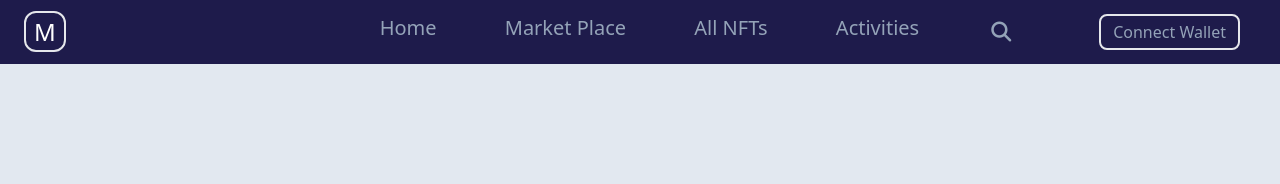
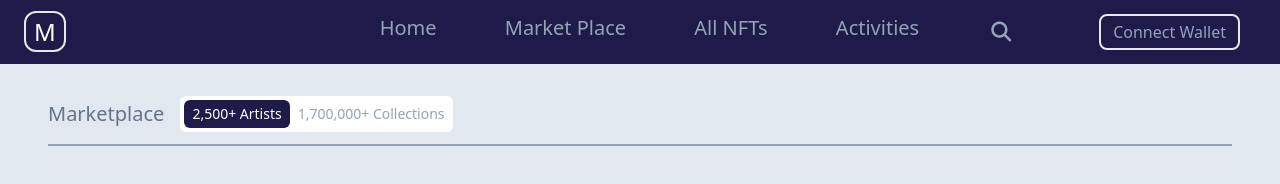
Before and after one commit to huska0707/NFT-Project, a plain HTML site: page pages/artist.html in a window 1280 px wide. Drawn offline with nearby package versions, Linux system fonts and the light colour scheme.

Commit message:
add marketplace section

```diff
--- a/pages/artist.html
+++ b/pages/artist.html
@@ -62,7 +62,15 @@
 
         </nav>
     </header>
-    <main class="mt-8 px-2 md:px-12 z-2"></main>
+    <main class="mt-8 px-2 md:px-12 z-2">
+        <section class="flex justify-start items-center flex-wrap border-b-2 pb-3 border-slate-400">
+            <h5 class="text-slate-500 text-xl pr-4">Marketplace</h5>
+            <div class="flex justify-start items-center bg-white rounded-md p-1">
+                <h6 class="text-white bg-indigo-950 text-sm rounded-md py-1 px-2 mr-2">2,500+ Artists</h6>
+                <p class="text-sm text-slate-400 pr-1">1,700,000+ Collections</p>
+            </div>
+        </section>
+    </main>
 </body>
 
 </html>
--- /dev/null
+++ b/styles/artist copy.scss
@@ -0,0 +1,29 @@
+//reset css
+* {
+    padding: 0;
+    margin: 0;
+    box-sizing: border-box;
+}
+
+@import url("https://fonts.googleapis.com/css2?family=Poppins:wght@300&display=swap");
+
+
+//variables
+$bg-color: #21204A;
+$font-color: white;
+$font-color2: #a6b8cf;
+$main-bg-color: #e0e9f0;
+$inside-flex-item-bg-color:#f0f4f7;
+$font-type: 'Lucida Sans Regular', 'Lucida Grande', 'Lucida Sans Unicode', Geneva, Verdana, sans-serif;
+
+html {
+
+
+    body {
+
+        .showMobmarket-dropdown{
+            display: block;
+        }
+
+    }
+}
```
Also changed, not shown: styles/artist copy.css (added), 1 other file.
